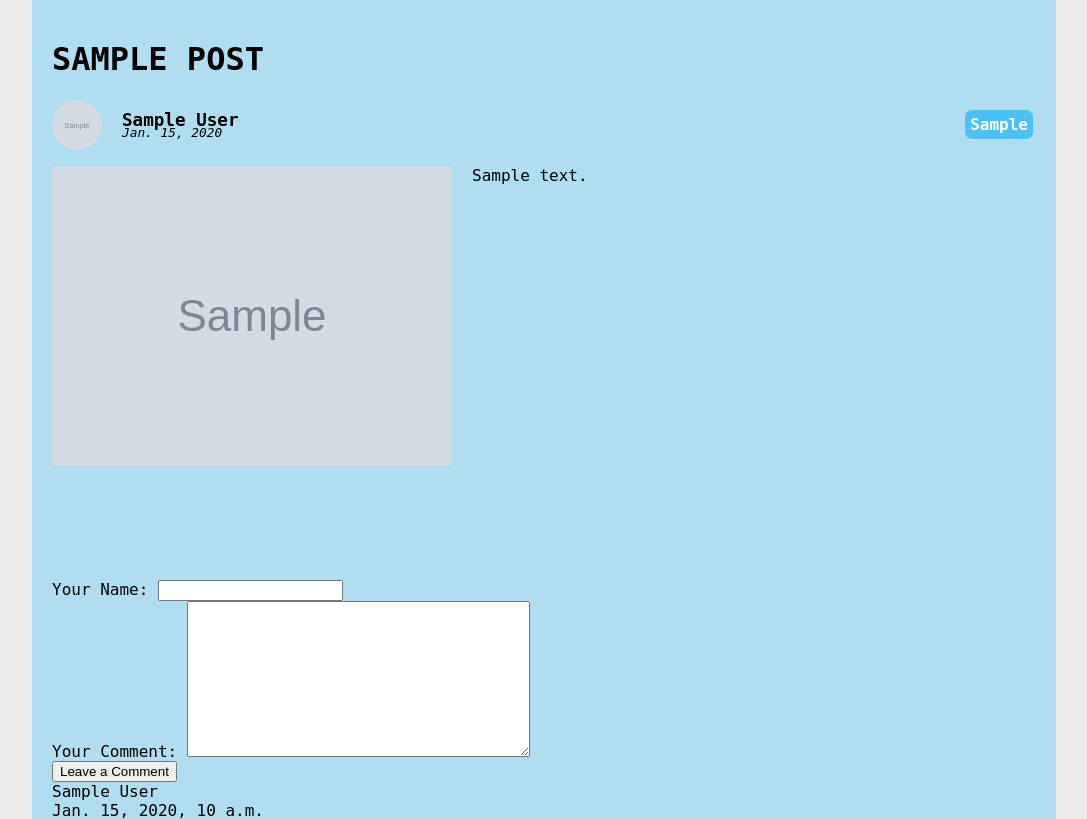
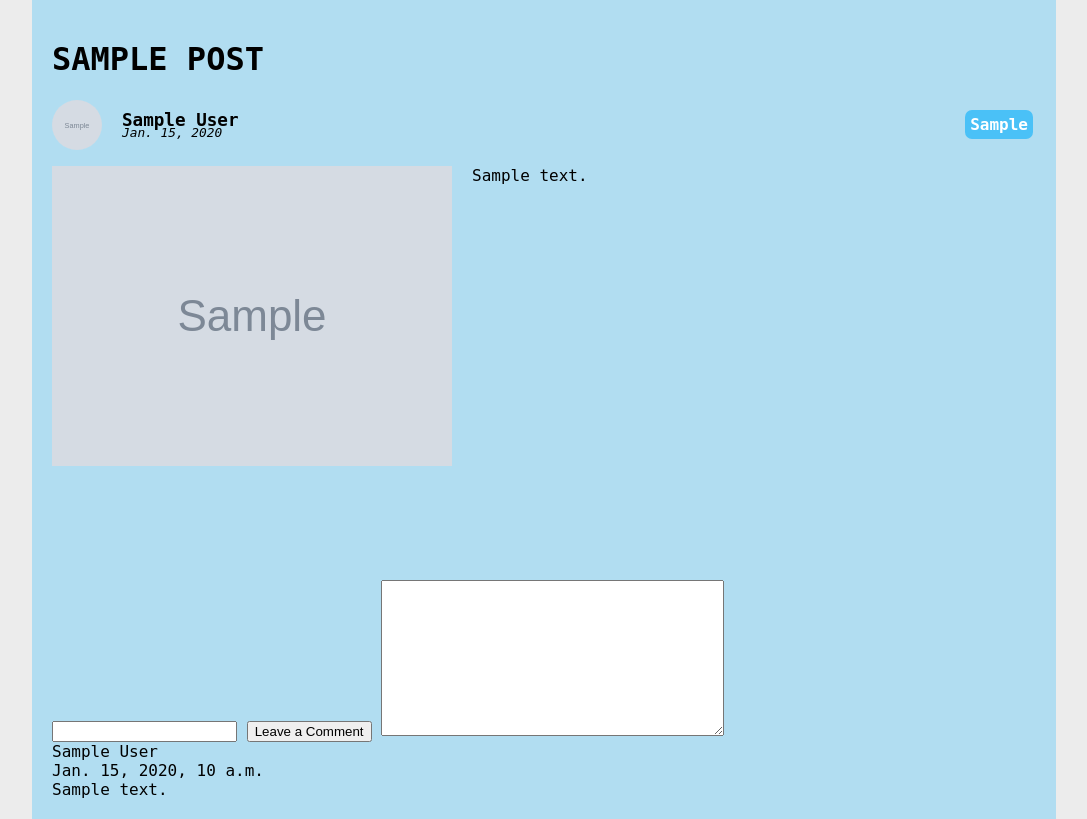
Before and after one commit to serious-pavel/personal_site, a Django app: a page that uses posts/templates/posts/post.html in a window 1280 px wide. Shown: the part 51-870 px from the top of the page, without its empty margins (96-1183 px from the left). Run offline with Django 5.2, Linux system fonts and the light colour scheme; tables that the repository leaves empty hold one stand-in row (values such as "Sample post"); grey boxes marked "Sample" are stand-in pictures; some web fonts are replaced.

Commit message:
remove labels by using only fields, change order of leave-comment block

```diff
--- a/posts/templates/posts/post.html
+++ b/posts/templates/posts/post.html
@@ -37,10 +37,11 @@
     </div>
     <div class="comments-section">
         <div class="leave-comment">
-            <form action="{{ request.path }}" method="POST">
+            <form action="{{ request.path }}" method="POST" class="leave-comment-form">
                 {% csrf_token %}
-                {{ form }}
+                {{ form.comment_author }}
                 <button type="submit">Leave a Comment</button>
+                {{ form.comment_content }}
             </form>
         </div>
             <div class="comments">
```
